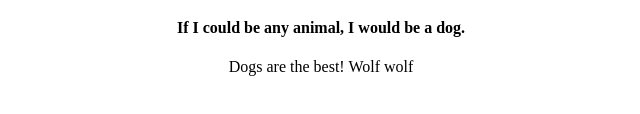
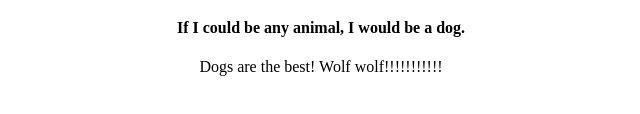
Before and after one commit to pabt/tacos, a plain HTML site: page index.html in a window 1280 px wide. Shown: the part 290-404 px from the top of the page, 319-959 px from the left. Drawn offline with Linux system fonts and the light colour scheme.

Commit message:
added exclamation

```diff
--- a/index.html
+++ b/index.html
@@ -15,7 +15,7 @@
 					<h4>My favorite color is Black.</h4>
 					<h4>My favorite food is Mexican Food.</h4>
 					<h4>If I could be any animal, I would be a dog.</h4>
-					<P> Dogs are the best! Wolf wolf</P>
+					<P> Dogs are the best! Wolf wolf!!!!!!!!!!!</P>
 			</div>
 		  </body>
 		</html>
```
